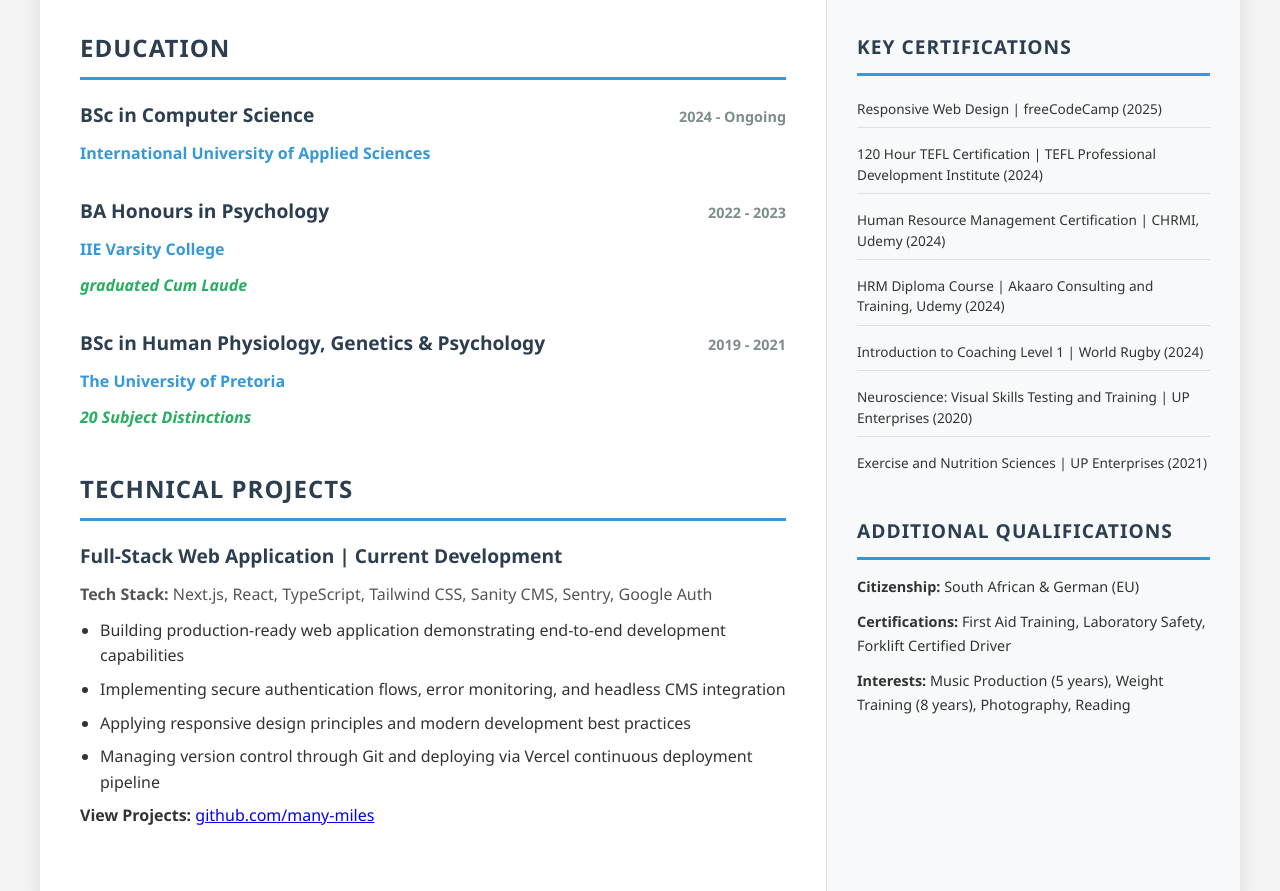
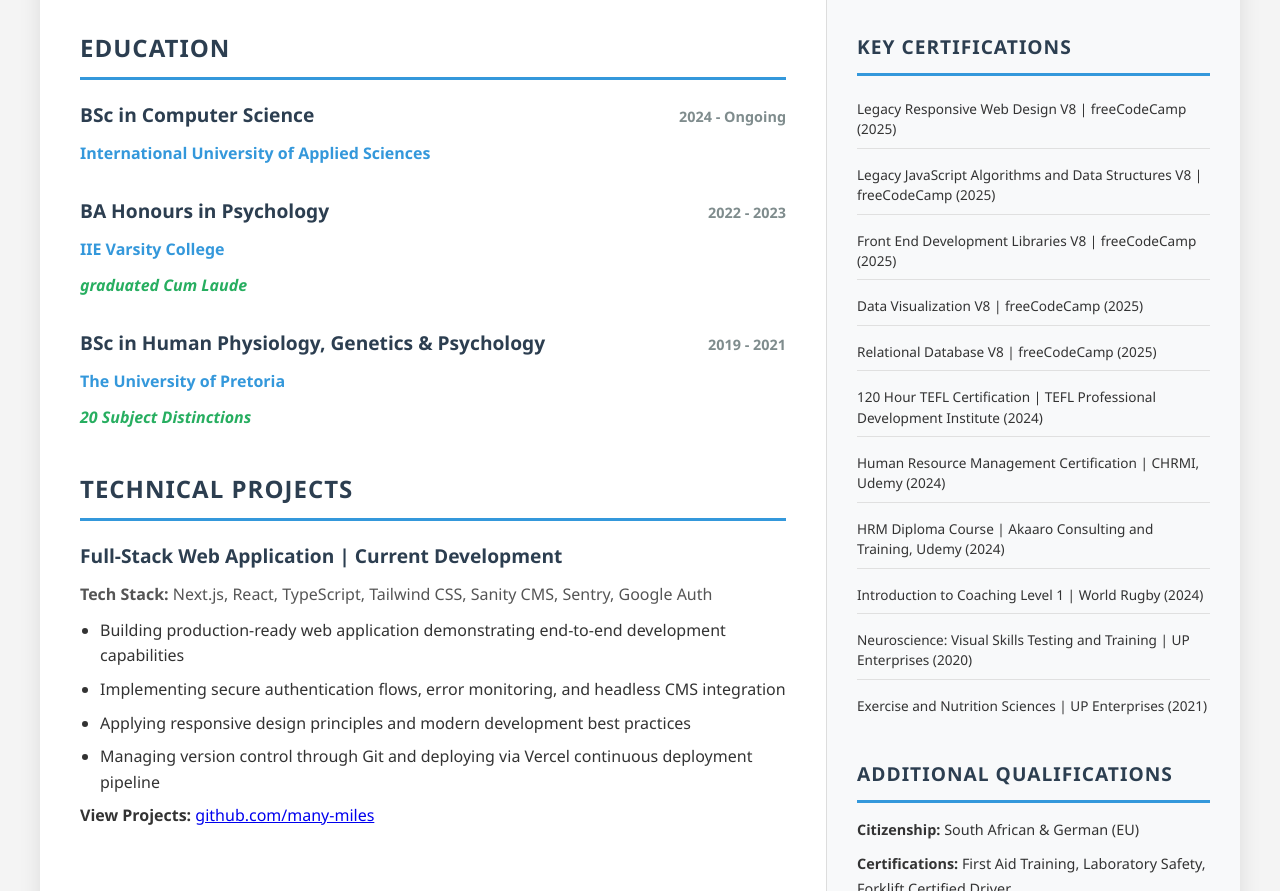
Before and after one commit to many-miles/Ruben-Sauer-Cloete-CV-Webpage, a plain HTML site: page index.html in a window 1280 px wide. Shown: the part 1908-2799 px from the top of the page. Drawn offline with Linux system fonts and the light colour scheme.

Commit message:
Update certifications in index.html

```diff
--- a/index.html
+++ b/index.html
@@ -173,7 +173,11 @@
                 <section class="certifications">
                     <h2>KEY CERTIFICATIONS</h2>
                     <ul class="cert-list">
-                        <li>Responsive Web Design | freeCodeCamp (2025)</li>
+                        <li>Legacy Responsive Web Design V8 | freeCodeCamp (2025)</li>
+                        <li>Legacy JavaScript Algorithms and Data Structures V8 | freeCodeCamp (2025)</li>
+                        <li>Front End Development Libraries V8 | freeCodeCamp (2025)</li>
+                        <li>Data Visualization V8 | freeCodeCamp (2025)</li>
+                        <li>Relational Database V8 | freeCodeCamp (2025)</li>
                         <li>120 Hour TEFL Certification | TEFL Professional Development Institute (2024)</li>
                         <li>Human Resource Management Certification | CHRMI, Udemy (2024)</li>
                         <li>HRM Diploma Course | Akaaro Consulting and Training, Udemy (2024)</li>
```
